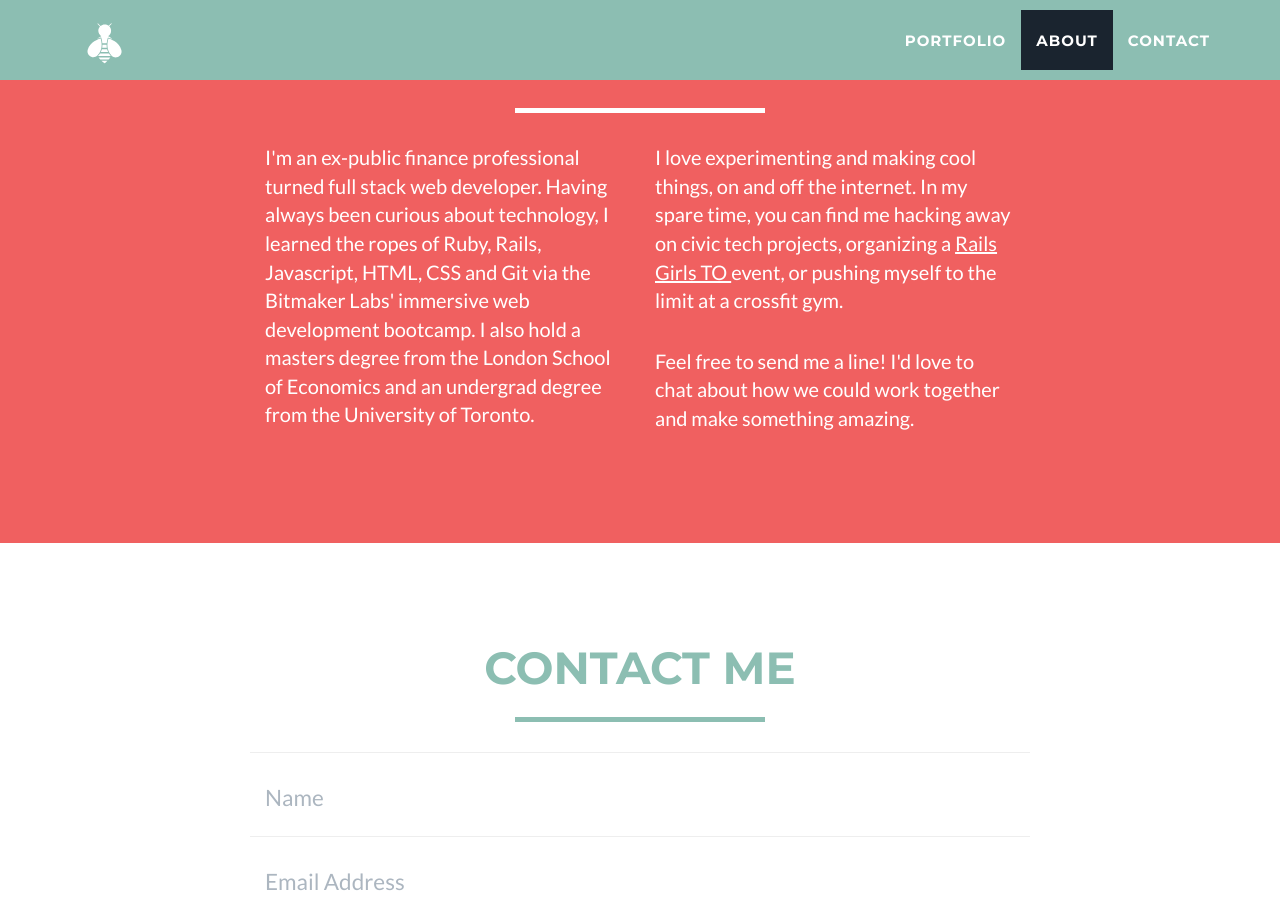
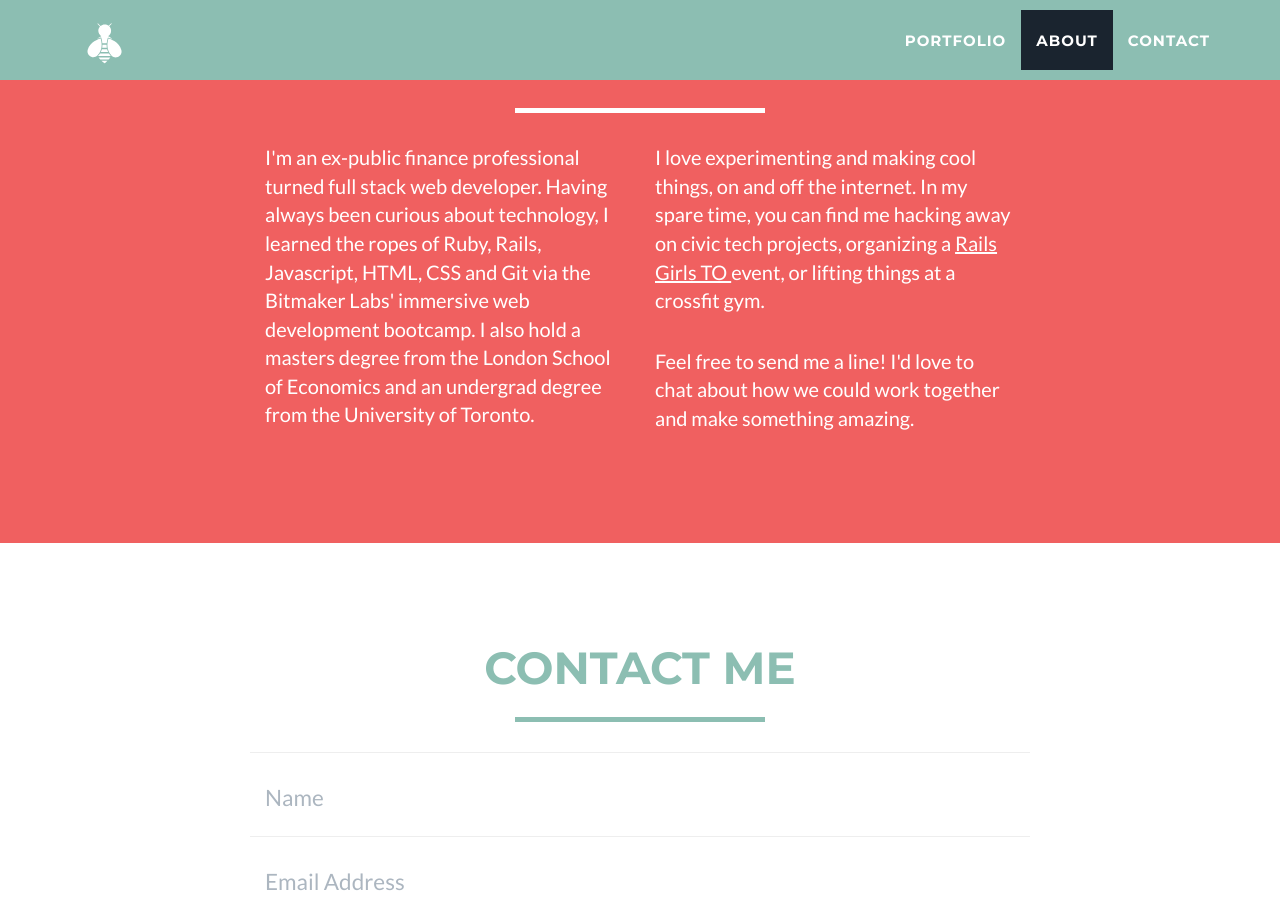
Before and after one commit to emilyjfan/emilyjfan.github.io, a Jekyll site: the page built from index.html, in a window 1280 px wide and 900 px high, scrolled down 1965 px. Built offline with Jekyll 4.4.1, drawn with Linux system fonts in a browser that asks for light colours.

Commit message:
Update About section

```diff
--- a/_includes/about.html
+++ b/_includes/about.html
@@ -12,7 +12,7 @@
                     <p>I'm an ex-public finance professional turned full stack web developer. Having always been curious about technology, I learned the ropes of Ruby, Rails, Javascript, HTML, CSS and Git via the <a href="https://bitmakerlabs.com/"> Bitmaker Labs' </a> immersive web development bootcamp. I also hold a masters degree from the London School of Economics and an undergrad degree from the University of Toronto. </p>
                 </div>
                 <div class="col-lg-4">
-                    <p>I love experimenting and making cool things, on and off the internet. In my spare time, you can find me hacking away on civic tech projects, organizing a <a class="rails-girls-link" href="https://twitter.com/railsgirlsTO"> Rails Girls TO </a> event, or pushing myself to the limit at a crossfit gym.</p>
+                    <p>I love experimenting and making cool things, on and off the internet. In my spare time, you can find me hacking away on civic tech projects, organizing a <a class="rails-girls-link" href="https://twitter.com/railsgirlsTO"> Rails Girls TO </a> event, or lifting things at a crossfit gym.</p>
                     <br>
                     <p>Feel free to send me a line! I'd love to chat about how we could work together and make something amazing. </p>
                 </div>
```
